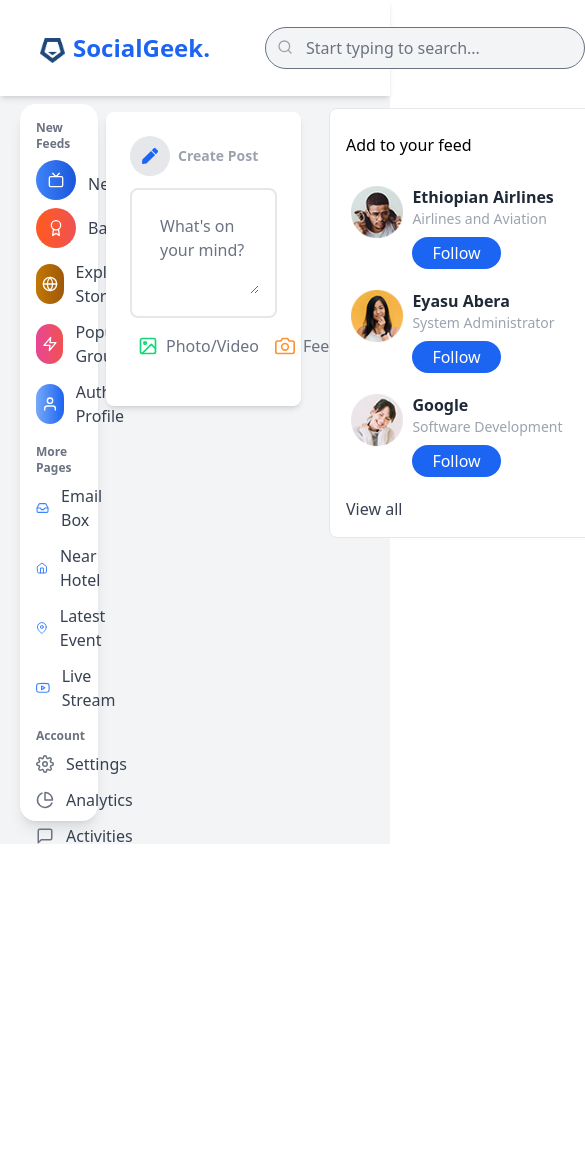
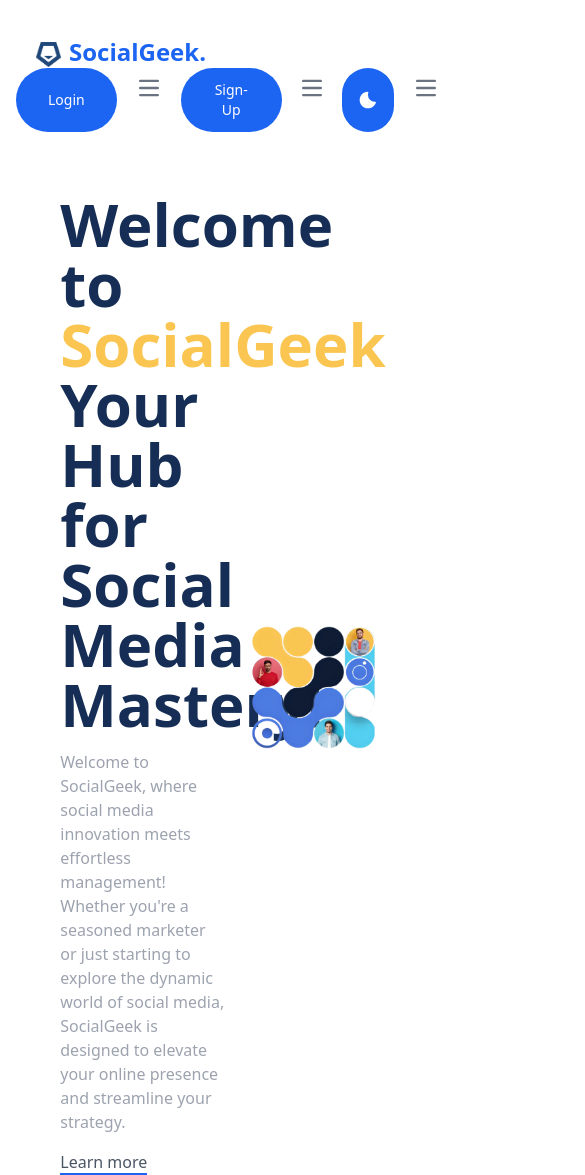
Before and after one commit to walid-cadi/social_geek, a React (Create React App) app: page /home in a window 390 px wide. Shown: the top 1175 px of the page, 585 px wide, since content can reach past the window. Before the commit the page ends 848 px from the top, so only its background shows below. Built offline with nearby package versions, Linux system fonts and the light colour scheme; the HTML template or start-up script is replaced by a standard one.

Commit message:
add LandingPage

```diff
--- a/src/App.jsx
+++ b/src/App.jsx
@@ -3,9 +3,10 @@
 import "./index.css";
 import SideBar from "./layouts/dashboard";
 import Navbar from "./layouts/navbar";
-import  Home from "./pages/home";
+import Home from "./pages/home";
 import { Groups } from "./pages/groups/Groups";
 import Friend_request from "./pages/Friend Request/friend_request";
+import LandingPage from "./pages/Landing-Page/landingPage";
 
 
 
@@ -13,17 +14,21 @@
 function App() {
   return (
     <>
+    <LandingPage/>
+{/*
       <div className="min-h-screen bg-gray-100">
+
         <Navbar />
         <div className="flex">
           <SideBar />
           <Routes>
-          <Route path="/home" element={<Home/>}/>
-          <Route path="/groups" element={<Groups/>}/>
+            <Route path="/home" element={<Home />} />
+            <Route path="/groups" element={<Groups />} />
             <Route path="/friend_request" element={<Friend_request />} />
+
           </Routes>
         </div>
-    </div>
+      </div> */}
 
     </>
   );
--- a/src/constant/images.jsx
+++ b/src/constant/images.jsx
@@ -1,14 +1,14 @@
 let dataImages = {
     login: require("../assets/images/login-bg.jpg"),
-   google: require("../assets/images/download.jpeg"),
+    google: require("../assets/images/download.jpeg"),
     facebbok: require("../assets/images/facebook.jpeg"),
     profil: require("../assets/images/profile.jpg"),
-    user:require("../assets/images/profile-2.png"),
-    notuser1:require('../assets/images/user-8.png'),
-    notuser2:require('../assets/images/user-6.png'),
-    notuser3:require('../assets/images/user-9.png'),
-    notuser4:require('../assets/images/user-4.png'),
-    logo:require('../assets/images/image_2-Photoroom-removebg-preview.png')
-
+    user: require("../assets/images/profile-2.png"),
+    notuser1: require('../assets/images/user-8.png'),
+    notuser2: require('../assets/images/user-6.png'),
+    notuser3: require('../assets/images/user-9.png'),
+    notuser4: require('../assets/images/user-4.png'),
+    logo: require('../assets/images/image_2-Photoroom-removebg-preview.png'),
+    landing: require('../assets/images/landing.png')
 }
 export default dataImages
--- a/src/index.css
+++ b/src/index.css
@@ -5,3 +5,20 @@
     color: rgb(7, 7, 227);
     opacity: 0.5;
 }
+.dark-mode {
+    background-color: #091122;
+    color: #f7fafc;
+}
+.dark-mode .pg{
+    color: rgb(181, 180, 180);
+}
+.dark-mode .title-h1{
+    color: white;
+}
+.dark-mode .link-dark{
+    color: #fac651;
+    border-bottom: #fac651;
+}
+.dark-mode .spaning{
+    color: #1c64f2;
+}
--- /dev/null
+++ b/src/pages/Landing-Page/landingPage.jsx
@@ -0,0 +1,104 @@
+import React, { useState, useEffect } from 'react';
+import { Images } from "../../constant";
+import { useNavigate } from 'react-router-dom';
+
+const LandingPage = () => {
+    const [darkMode, setDarkMode] = useState(() =>
+        localStorage.getItem('theme') === 'dark' || false
+    );
+    const navigate = useNavigate();
+
+    useEffect(() => {
+        if (darkMode) {
+            document.documentElement.classList.add('dark-mode');
+        } else {
+            document.documentElement.classList.remove('dark-mode');
+        }
+        localStorage.setItem('theme', darkMode ? 'dark' : 'light');
+    }, [darkMode]);
+
+    const toggleDarkMode = () => {
+        setDarkMode(prevMode => !prevMode);
+    };
+
+    return (
+        <>
+            <div>
+                <nav className="fixed w-full z-20 top-0 start-0 mt-5 ">
+                    <div className="max-w-screen-xl flex flex-wrap items-center justify-between mx-auto p-4 ">
+                        <div>
+                            <div className="flex items-center ps-5 pe-20">
+                                <a href="/" className="flex items-center text-blue-600">
+                                    <img src={Images.logo} className="w-[25px] pt-1" alt="" />
+                                    <span className="ml-2 font-bold text-2xl">SocialGeek.</span>
+                                </a>
+                            </div>
+                        </div>
+                        <div className='flex gap-3'>
+                            <div className="flex md:order-2 space-x-3 md:space-x-0 rtl:space-x-reverse">
+                                <button type="button" className="text-white bg-blue-600 hover:bg-blue-600 focus:ring-4 focus:outline-none focus:ring-blue-300 font-medium rounded-full text-sm px-8 py-3 text-center"  onClick={() => navigate('/login')}>Login</button>
+                                <button data-collapse-toggle="navbar-sticky" type="button" className="inline-flex items-center p-2 w-10 h-10 justify-center text-sm text-gray-500 rounded-lg md:hidden hover:bg-gray-100 focus:outline-none focus:ring-2 focus:ring-gray-200" aria-controls="navbar-sticky" aria-expanded="false">
+                                    <span className="sr-only">Open main menu</span>
+                                    <svg className="w-5 h-5" aria-hidden="true" xmlns="http://www.w3.org/2000/svg" fill="none" viewBox="0 0 17 14">
+                                        <path stroke="currentColor" strokeLinecap="round" strokeLinejoin="round" strokeWidth="2" d="M1 1h15M1 7h15M1 13h15" />
+                                    </svg>
+                                </button>
+                            </div>
+                            <div className="flex md:order-2 space-x-3 md:space-x-0 rtl:space-x-reverse">
+                                <button type="button" className="text-white bg-blue-600 hover:bg-blue-600 focus:ring-4 focus:outline-none focus:ring-blue-300 font-medium rounded-full text-sm px-8 py-3 text-center" onClick={() => navigate('/register')}>Sign-Up</button>
+                                <button data-collapse-toggle="navbar-sticky" type="button" className="inline-flex items-center p-2 w-10 h-10 justify-center text-sm text-gray-500 rounded-lg md:hidden hover:bg-gray-100 focus:outline-none focus:ring-2 focus:ring-gray-200" aria-controls="navbar-sticky" aria-expanded="false">
+                                    <span className="sr-only">Open main menu</span>
+                                    <svg className="w-5 h-5" aria-hidden="true" xmlns="http://www.w3.org/2000/svg" fill="none" viewBox="0 0 17 14">
+                                        <path stroke="currentColor" strokeLinecap="round" strokeLinejoin="round" strokeWidth="2" d="M1 1h15M1 7h15M1 13h15" />
+                                    </svg>
+                                </button>
+                            </div>
+                            <div className="flex md:order-2 space-x-3 md:space-x-0 rtl:space-x-reverse">
+                                <button type="button" className="text-white bg-blue-600 hover:bg-blue-800 focus:ring-4 focus:outline-none focus:ring-blue-300 font-medium rounded-full text-sm px-4 py-2 text-center" onClick={toggleDarkMode}>
+                                    {darkMode ? (
+                                        <svg class="w-5 h-5 text-white dark:text-white" aria-hidden="true" xmlns="http://www.w3.org/2000/svg" width="24" height="24" fill="currentColor" viewBox="0 0 24 24">
+                                            <path fill-rule="evenodd" d="M13 3a1 1 0 1 0-2 0v2a1 1 0 1 0 2 0V3ZM6.343 4.929A1 1 0 0 0 4.93 6.343l1.414 1.414a1 1 0 0 0 1.414-1.414L6.343 4.929Zm12.728 1.414a1 1 0 0 0-1.414-1.414l-1.414 1.414a1 1 0 0 0 1.414 1.414l1.414-1.414ZM12 7a5 5 0 1 0 0 10 5 5 0 0 0 0-10Zm-9 4a1 1 0 1 0 0 2h2a1 1 0 1 0 0-2H3Zm16 0a1 1 0 1 0 0 2h2a1 1 0 1 0 0-2h-2ZM7.757 17.657a1 1 0 1 0-1.414-1.414l-1.414 1.414a1 1 0 1 0 1.414 1.414l1.414-1.414Zm9.9-1.414a1 1 0 0 0-1.414 1.414l1.414 1.414a1 1 0 0 0 1.414-1.414l-1.414-1.414ZM13 19a1 1 0 1 0-2 0v2a1 1 0 1 0 2 0v-2Z" clip-rule="evenodd" />
+                                        </svg>
+                                    ) : (
+                                        <svg className="w-5 h-5 text-white" aria-hidden="true" xmlns="http://www.w3.org/2000/svg" width="24" height="24" fill="currentColor" viewBox="0 0 24 24">
+                                            <path fillRule="evenodd" d="M11.675 2.015a.998.998 0 0 0-.403.011C6.09 2.4 2 6.722 2 12c0 5.523 4.477 10 10 10 4.356 0 8.058-2.784 9.43-6.667a1 1 0 0 0-1.02-1.33c-.08.006-.105.005-.127.005h-.001l-.028-.002A5.227 5.227 0 0 0 20 14a8 8 0 0 1-8-8c0-.952.121-1.752.404-2.558a.996.996 0 0 0 .096-.428V3a1 1 0 0 0-.825-.985Z" clipRule="evenodd" />
+                                        </svg>
+                                    )}
+                                </button>
+                                <button data-collapse-toggle="navbar-sticky" type="button" className="inline-flex items-center p-2 w-10 h-10 justify-center text-sm text-gray-500 rounded-lg md:hidden hover:bg-gray-100 focus:outline-none focus:ring-2 focus:ring-gray-200" aria-controls="navbar-sticky" aria-expanded="false">
+                                    <span className="sr-only">Open main menu</span>
+                                    <svg className="w-5 h-5" aria-hidden="true" xmlns="http://www.w3.org/2000/svg" fill="none" viewBox="0 0 17 14">
+                                        <path stroke="currentColor" strokeLinecap="round" strokeLinejoin="round" strokeWidth="2" d="M1 1h15M1 7h15M1 13h15" />
+                                    </svg>
+                                </button>
+                            </div>
+                        </div>
+                    </div>
+                </nav >
+            </div >
+            <div className='flex justify-around mt-[23vh] items-center w-full ps-12'>
+                <div className='w-[48%] flex flex-col gap-4'>
+                    <div>
+                        <h1 className='title-h1 text-6xl font-bold text-[#162e55]'>Welcome to <span className='text-[#fac651] spaning'>SocialGeek</span> Your Hub for Social Media Mastery!</h1>
+                    </div>
+                    <div>
+                        <p className='text-gray-400 pg'>
+                            Welcome to SocialGeek, where social media innovation meets effortless management! Whether
+                            you're a seasoned marketer or just starting to explore the dynamic world of social media,
+                            SocialGeek is designed to elevate your online presence and streamline your strategy.
+
+                        </p>
+                    </div>
+                    <div>
+                        <a href="" className='border-b-2 border-blue-600 text-gray-600 link-dark'>Learn more</a>
+                    </div>
+                </div>
+                <div>
+                    <img src={Images.landing} className="w-[33vw] pt-1" alt="" />
+                </div>
+            </div>
+        </>
+    );
+};
+
+export default LandingPage;
```
Also changed, not shown: src/assets/images/landing.png (added). Lines whose indentation alone changed are shown as unchanged.
